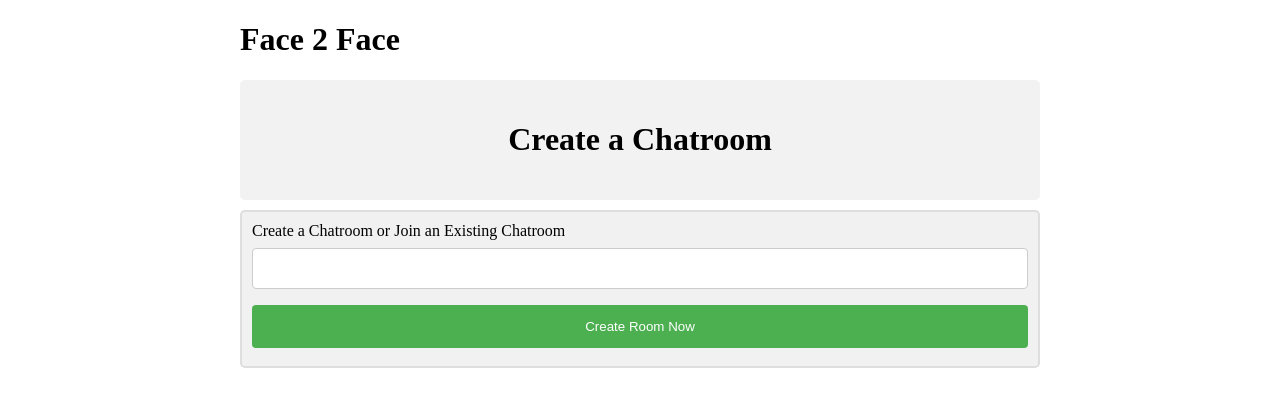
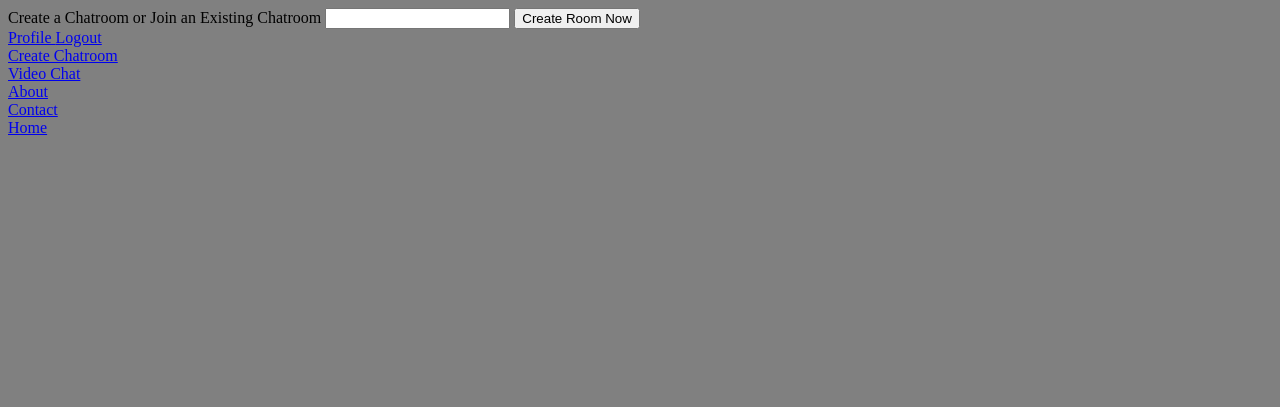
Before and after one commit to kearaharrington/Face2Face, a Django app: page /chatroom/create/ in a window 1280 px wide. Shown: the top 407 px of the page. Run offline with Django 4.2, Linux system fonts and the light colour scheme; a user stored in the database is signed in.

Commit message:
update base.html files and add working link for profile page

```diff
--- a/main_app/templates/base.html
+++ b/main_app/templates/base.html
@@ -10,9 +10,35 @@
     <script src="{% static 'js/main.js' %}"></script>
 </head>
 <body>
+
     {% block content %}
 
     {% endblock content %}
+    <div class='home-links'>
+        <div class='home-btn-div'>
+            {% if request.user.is_authenticated %}
+                <a href='/user/{{request.user.username}}' class='btn1'> Profile </a>
+                <a href='/logout' class='btn1'>Logout</a>
+            {% else %}
+                <a href='/accounts/login'>Login</a>
+            {% endif %}
+        </div>
+        <div class='home-btn-div'>
+          <a href='/chatroom/create' class='btn1'> Create Chatroom </a>
+        </div>
+        <div class='home-btn-div'>
+          <a href='/room' class='btn1'> Video Chat </a>
+        </div>
+        <div class='home-btn-div'>
+          <a href='/about' class='btn1'> About </a>
+        </div>
+        <div class='home-btn-div'>
+          <a href='/contact' class='btn1'> Contact </a>
+        </div>
+        <div class='home-btn-div'>
+            <a href='/' class='btn1'> Home </a>
+          </div>
+      </div>
 </body>
 <!-- <script type="text/javascript" src="{% static 'assets/AgoraRTC_N-4.8.0.js' %}"></script> -->
 
--- a/main_app/templates/createChatroom.html
+++ b/main_app/templates/createChatroom.html
@@ -1,108 +1,7 @@
-<!DOCTYPE html>
-<html>
-<head>
-    <title>Page Layout</title>
-</head>
+{% extends 'base.html' %}
 
-<body>
-    <h1>Face 2 Face</h1>
-</body>
-<!DOCTYPE html>
-<html>
-<head>
-<meta name="viewport" content="width=device-width, initial-scale=1">
-<style>
-body {
-  margin: 0 auto;
-  max-width: 800px;
-  padding: 0 20px;
-}
-
-.container {
-  border: 2px solid #dedede;
-  background-color: #f1f1f1;
-  border-radius: 5px;
-  padding: 10px;
-  margin: 10px 0;
-}
-
-.darker {
-  border-color: #ccc;
-  background-color: #ddd;
-}
-
-.container::after {
-  content: "";
-  clear: both;
-  display: table;
-}
-
-.container img {
-  float: left;
-  max-width: 60px;
-  width: 100%;
-  margin-right: 20px;
-  border-radius: 50%;
-}
-
-.container img.right {
-  float: right;
-  margin-left: 20px;
-  margin-right:0;
-}
-
-.time-right {
-  float: right;
-  color: #aaa;
-}
-
-.time-left {
-  float: left;
-  color: #999;
-}
-</style>
-</head>
-<body>
-
-<div align="center">
-  <h1> Create a Chatroom</h1>
-</div>
-
-
-<div class="container">
-    <style>
-    input[type=text], select {
-    width: 100%;
-    padding: 12px 20px;
-    margin: 8px 0;
-    display: inline-block;
-    border: 1px solid #ccc;
-    border-radius: 4px;
-    box-sizing: border-box;
-    }
-
-    input[type=submit] {
-    width: 100%;
-    background-color: #4CAF50;
-    color: white;
-    padding: 14px 20px;
-    margin: 8px 0;
-    border: none;
-    border-radius: 4px;
-    cursor: pointer;
-    }
-
-    input[type=submit]:hover {
-    background-color: #45a049;
-    }
-
-    div {
-    border-radius: 5px;
-    background-color: #f2f2f2;
-    padding: 20px;
-    }
-    </style>
-
+{% block content %}
+<div class='chat-create chat-enter'>
   <form id="post-form" method="POST" action="">
       {% csrf_token %}
       <label>Create a Chatroom or Join an Existing Chatroom</label>
@@ -113,7 +12,4 @@ body {
 </div>
 
 
-</body>
-
-
-</html>
+{% endblock %}
--- a/main_app/urls.py
+++ b/main_app/urls.py
@@ -7,6 +7,7 @@ urlpatterns = [
     # path('chatroom/<str:chatroom>/', views.chatroom, name='chatroom'),
     path('message/<str:chatroom>/create/', views.CreateMessage, name='create_message'),
     path('getMessages/<str:chatroom>/', views.getMessages, name='getMessages'),
+    path('user/<username>', views.profile, name='profile'),
 
     # path('lobby/', views.lobby),
     path('accounts/login/', views.login_view, name='login'),
--- a/main_app/views.py
+++ b/main_app/views.py
@@ -16,6 +16,10 @@ from django.contrib.auth import authenticate, login, logout
 # Create your views here.
 
 def index(request):
+    if request.user.is_authenticated:
+        print("Logged in")
+    else:
+        print("Not logged in")
     return render(request, 'index.html')
 
 def create_chatroom(request):
```
Also changed, not shown: main_app/templates/about.html (+4 -18 lines), main_app/templates/contact.html (+3 -11 lines), main_app/templates/index.html (+5 -28 lines), static/homepage.css (+6 -2 lines). Lines whose indentation alone changed are shown as unchanged.
